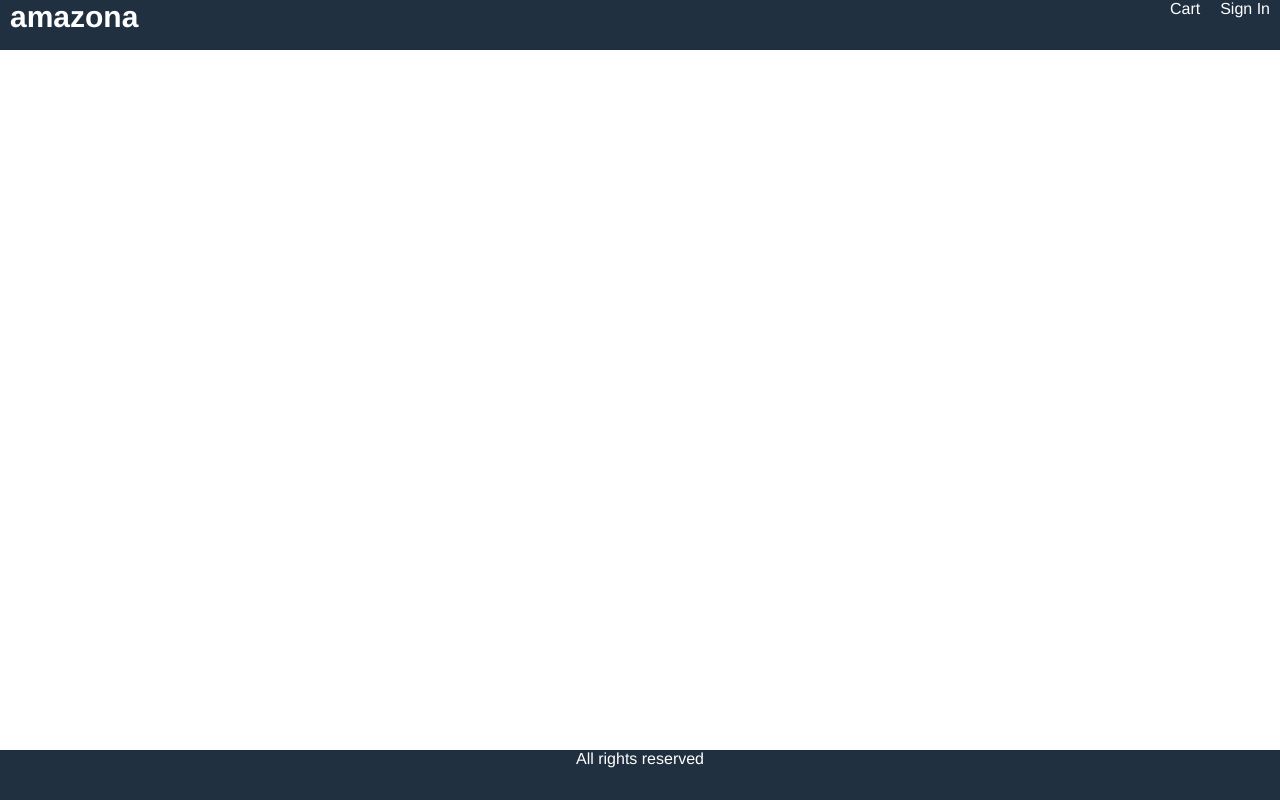
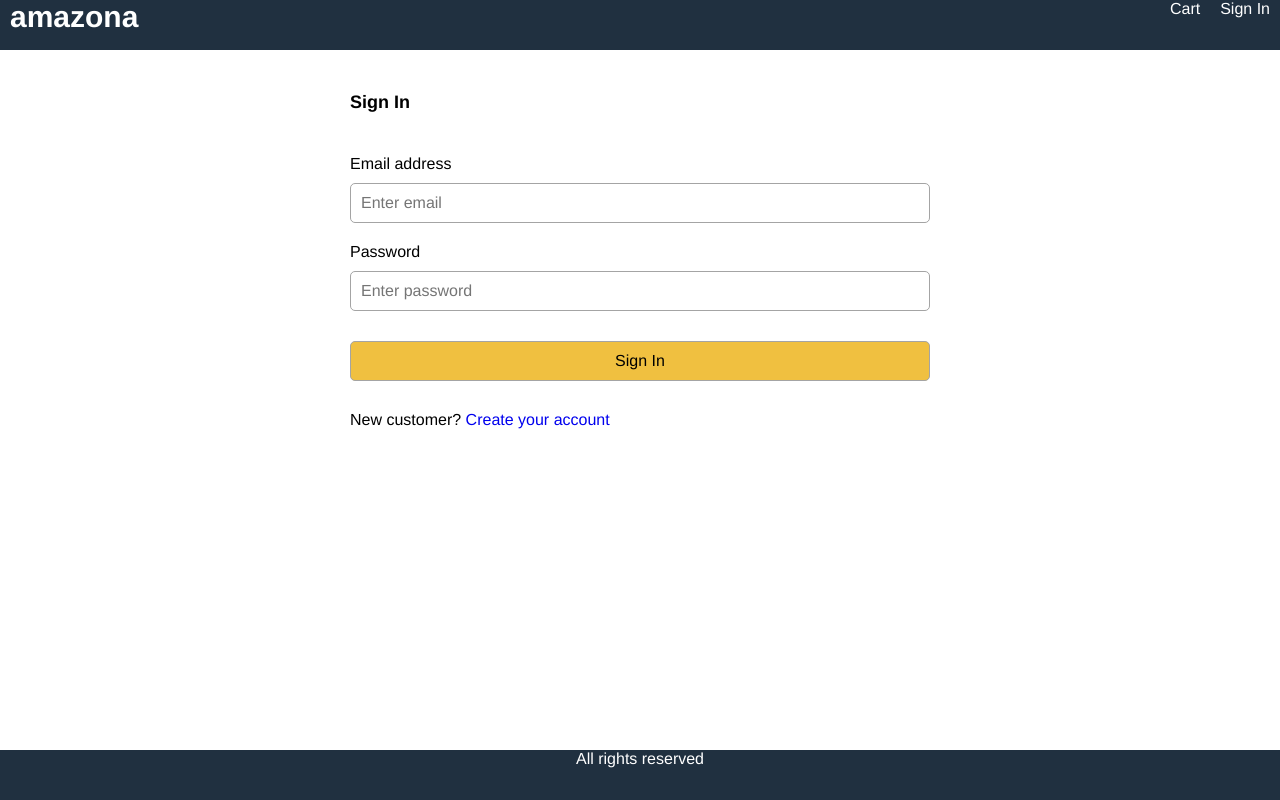
Before and after one commit to AmirGabayy/amazona-app, a React (Create React App) app in the folder amazona/frontend/: page /signin in a window 1280 px wide. Built offline with nearby package versions, Linux system fonts and the light colour scheme.

Commit message:
Signin page creation

```diff
--- a/amazona/frontend/src/App.js
+++ b/amazona/frontend/src/App.js
@@ -4,6 +4,7 @@
 import CartScreen from "./screens/CartScreen";
 import HomeScreen from "./screens/HomeScreen";
 import ProductScreen from "./screens/ProductScreen";
+import SigninScreen from "./screens/SigninScreen";
 
 function App() {
   const cart = useSelector((state) => state.cart);
@@ -37,6 +38,7 @@
               element={<CartScreen />}
             ></Route>
             <Route path="/product/:id" element={<ProductScreen />}></Route>
+            <Route path="/signin" element={<SigninScreen />}></Route>
             <Route path="/" element={<HomeScreen />}></Route>
           </Routes>
         </main>
--- a/amazona/frontend/src/index.css
+++ b/amazona/frontend/src/index.css
@@ -235,3 +235,21 @@
   color: #a02020;
   background-color: #ffe0e0e0;
 }
+
+/* Form */
+.form{
+  max-width: 60rem;
+  margin: 0 auto;
+}
+
+.form > div {
+  display: flex;
+  flex-direction: column;
+  margin: 1rem;
+}
+
+.form label {
+  /* 1rem vertically, 0rem horizontally */
+  margin: 1rem 0;
+  display: block;
+}
--- /dev/null
+++ b/amazona/frontend/src/screens/SigninScreen.js
@@ -0,0 +1,54 @@
+import React, { useState } from "react";
+import { Link } from "react-router-dom";
+
+export default function SigninScreen() {
+  const [email, setEmail] = useState("");
+  const [password, setPassword] = useState("");
+
+  const submitHandler = (e) => {
+    // the form will not refresh when user clicks submit - we will use Ajax request for signing in
+    e.preventDefault();
+    // TODO: signin action
+  };
+  return (
+    <div>
+      <form className="form" onSubmit={submitHandler}>
+        <div>
+          <h1>Sign In</h1>
+        </div>
+        <div>
+          <label htmlFor="email">Email address</label>
+          <input
+            type="email"
+            id="email"
+            placeholder="Enter email"
+            required
+            onChange={(e) => setEmail(e.target.value)}
+          ></input>
+        </div>
+        <div>
+          <label htmlFor="password">Password</label>
+          <input
+            type="password"
+            id="password"
+            placeholder="Enter password"
+            required
+            onChange={(e) => setPassword(e.target.value)}
+          ></input>
+        </div>
+        <div>
+          <label />
+          <button className="primary" type="submit">
+            Sign In
+          </button>
+        </div>
+        <div>
+          <label />
+          <div>
+            New customer? <Link to="/register">Create your account</Link>
+          </div>
+        </div>
+      </form>
+    </div>
+  );
+}
```
